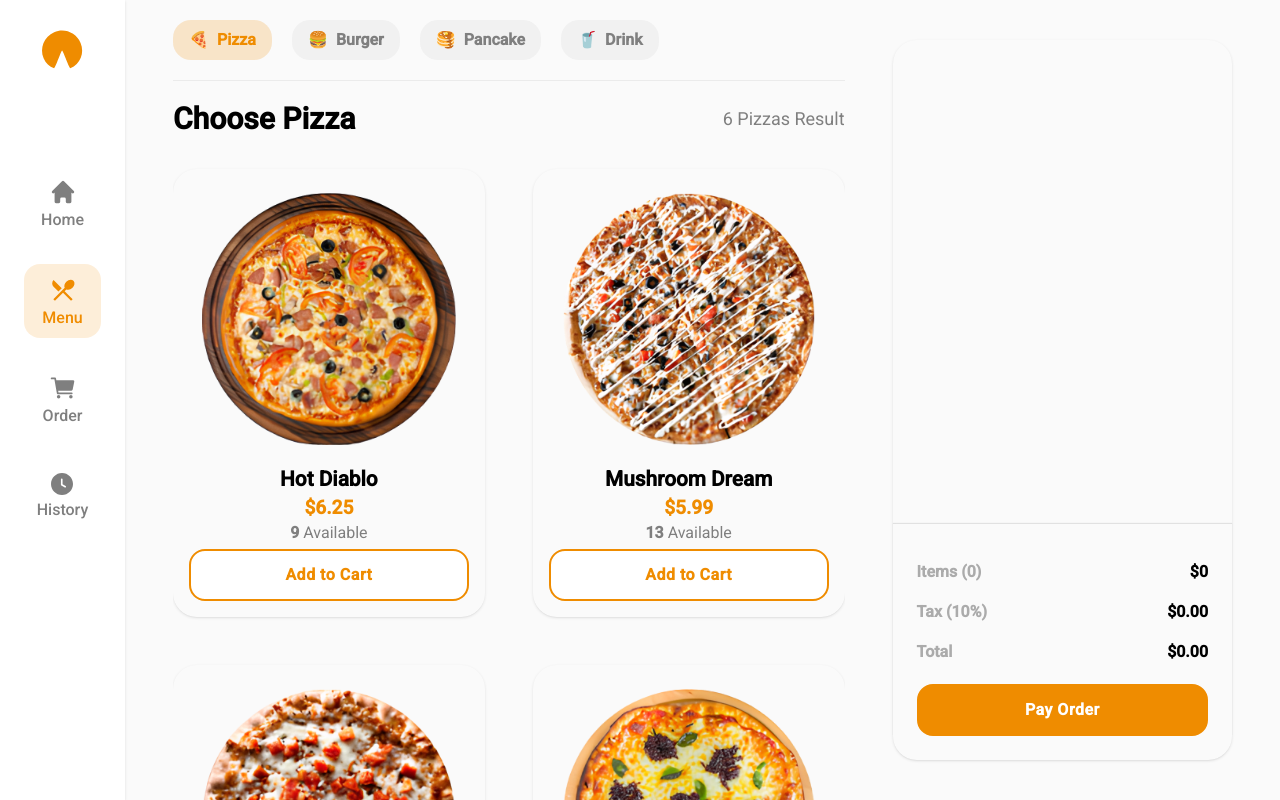
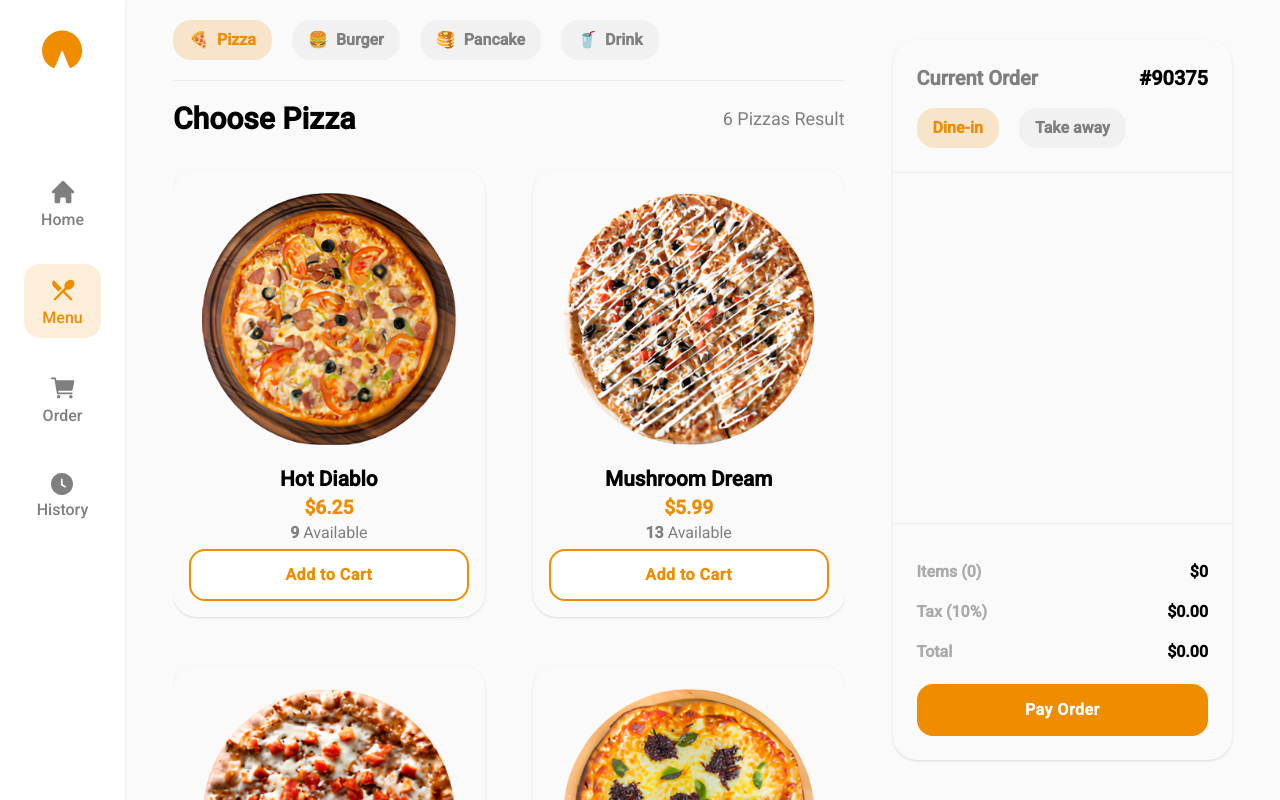
Before and after one commit to toqsukr/Pie-shop, a Next.js app: page /menu in a window 1280 px wide. Built offline with nearby package versions, Linux system fonts and the light colour scheme.

Commit message:
added cart bill header

```diff
--- a/src/modules/menu/cart-bill/CartBill.module.scss
+++ b/src/modules/menu/cart-bill/CartBill.module.scss
@@ -1,6 +1,16 @@
+.header {
+  @apply flex flex-col gap-4 p-6 pt-0 border-b border-solid border-light-gray;
+}
+
+.title {
+  @apply flex justify-between text-xl;
+  > h1 {
+    @apply font-semibold text-dark-gray;
+  }
+}
+
 .footer {
-  @apply flex flex-col gap-6 pt-10 px-6 shadow;
-  --tw-shadow: 0 -1px 1px 0 rgb(0 0 0 / 0.1);
+  @apply flex flex-col gap-6 pt-10 px-6 border-t border-solid border-light-gray;
 }
 
 .price {
--- a/src/modules/menu/cart-bill/CartBill.tsx
+++ b/src/modules/menu/cart-bill/CartBill.tsx
@@ -2,8 +2,10 @@
 
 import { useCart } from '@/modules/cart/store'
 import Button from '@/shared/ui/button/Button'
+import { CategoryProp } from '@/shared/ui/category/Category.type'
 import CartList from '@/widgets/cart-list/CartList'
 import { CartPositionProp } from '@/widgets/cart-position/CartPosition.type'
+import Categories from '@/widgets/categories/Categories'
 import { useMenu } from '../store'
 import css from './CartBill.module.scss'
 
@@ -27,12 +29,21 @@ const CartBill = () => {
     return [...accum, cartPosition]
   }, [])
 
+  const lunchPlaces: CategoryProp[] = [{ text: 'Dine-in', active: true }, { text: 'Take away' }]
+
   const totalPrice = getTotalPrice()
 
   const totalItems = positions.reduce((accum, { amount }) => accum + amount, 0)
 
   return (
     <section className='flex flex-col h-full'>
+      <header className={css.header}>
+        <div className={css.title}>
+          <h1>Current Order</h1>
+          <strong>#90375</strong>
+        </div>
+        <Categories elements={lunchPlaces} />
+      </header>
       <div className='flex-1 px-6 overflow-auto'>
         <CartList elements={elements} />
       </div>
```
